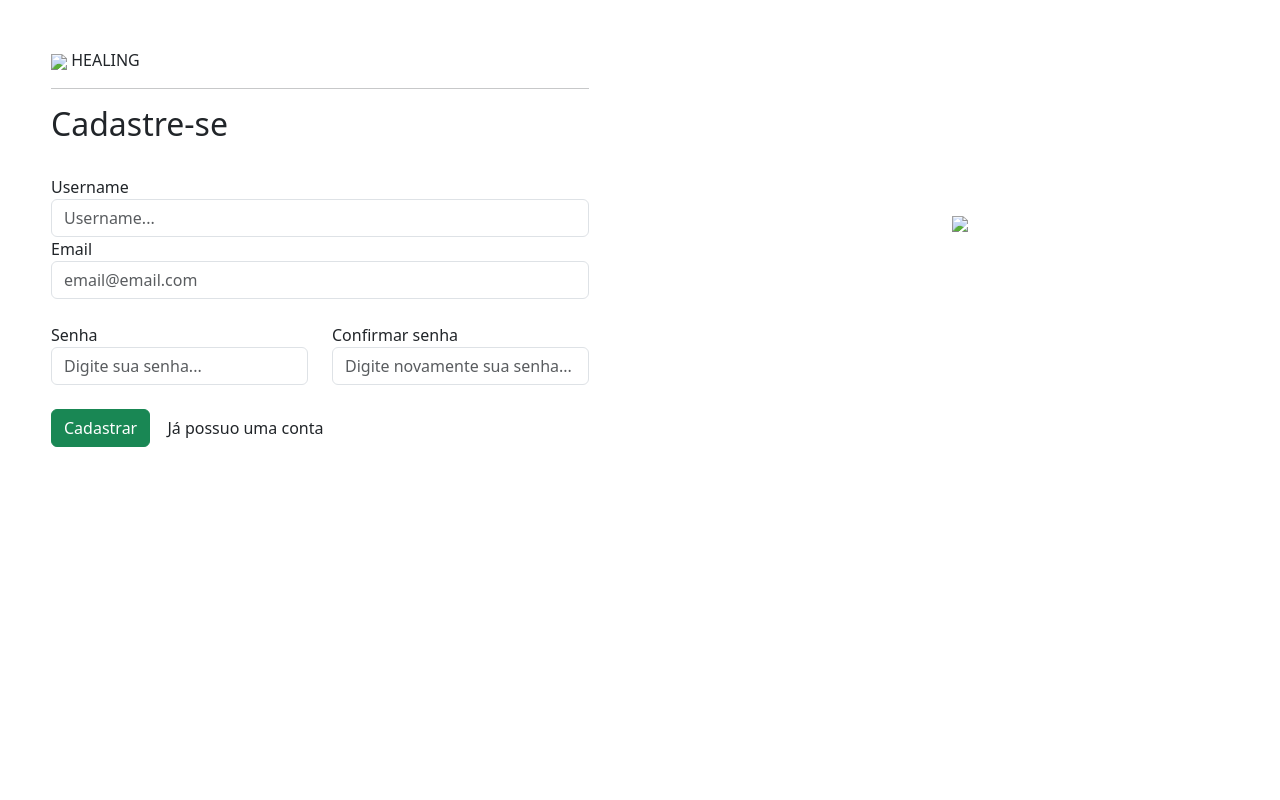
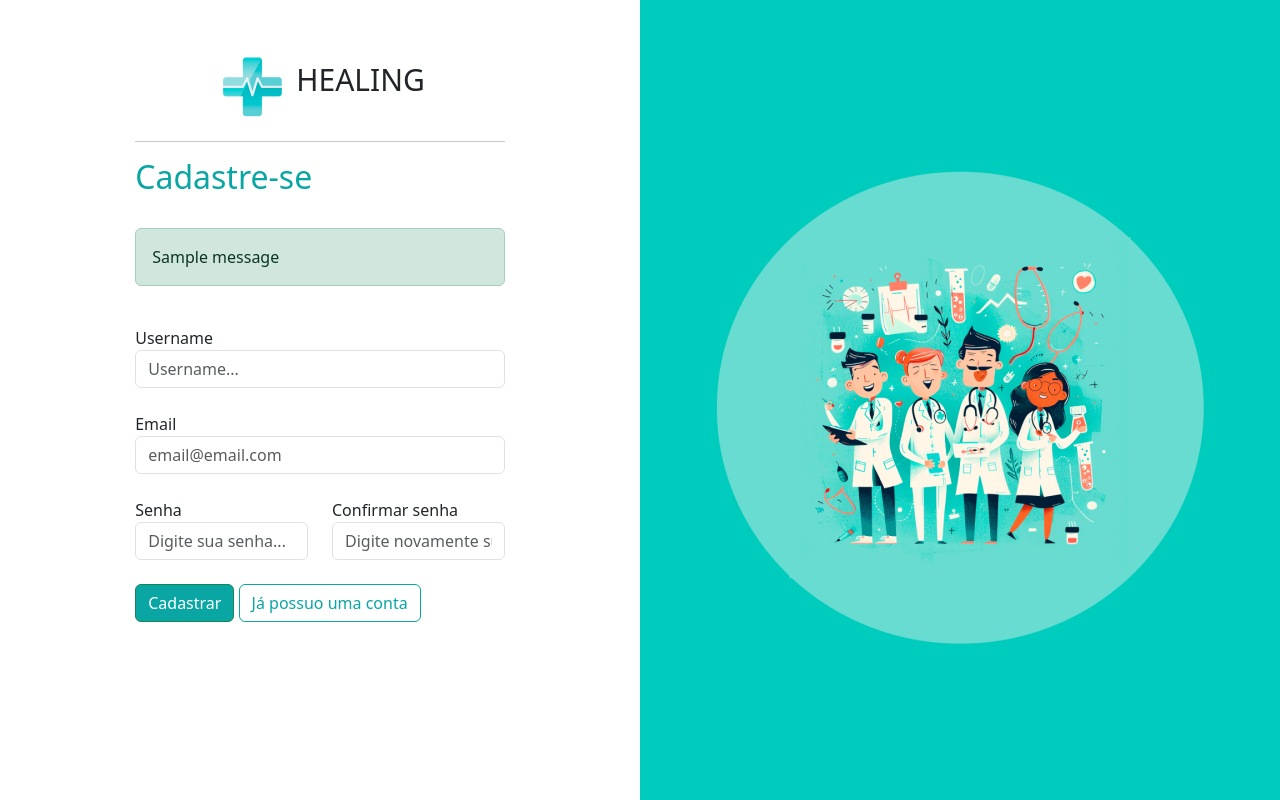
Before and after one commit to jvbicalho01/PSW_10_healing, a Django app: template usuarios/templates/cadastro.html in a window 1280 px wide. Run offline with Django 5.2, Linux system fonts and the light colour scheme; the template is opened without the code that fills it, so the values that code supplies are empty; one stand-in notice (Sample message) is shown.

Commit message:
add cadastro

```diff
--- a/templates/base.html
+++ b/templates/base.html
@@ -1,10 +1,12 @@
+{% load static %}
+
 <!doctype html>
 <html lang="pt-br">
 
 <head>
     <meta charset="utf-8">
     <meta name="viewport" content="width=device-width, initial-scale=1">
-    <link rel="stylesheet" href="">
+    <link rel="stylesheet" href="{% static 'geral/css/base.css' %}">
     <title>{% block 'title' %}{% endblock %}</title>
     <link href="https://cdn.jsdelivr.net/npm/bootstrap@5.3.3/dist/css/bootstrap.min.css" rel="stylesheet">
     {% block 'head' %} {% endblock 'head' %}
--- /dev/null
+++ b/templates/static/geral/css/base.css
@@ -0,0 +1,17 @@
+:root{
+    --main-color: #00CCBE;
+    --dark-color: #09A6A3;
+    --contrast-color: #FFD686;
+}
+
+.bg-color-dark{
+    background-color: var(--main-color);
+}
+
+.p.bold {
+    font-weight: bold;
+}
+
+.color-dark{
+    color: var(--dark-color);
+}
--- /dev/null
+++ b/templates/static/usuarios/css/usuarios.css
@@ -0,0 +1,37 @@
+.bg-main{
+    background-color: var(--main-color);
+    height: 100vh;
+}
+
+.cont-cadastro{
+    width: 60%;
+}
+
+.cont-logo{
+    text-align: center;
+}
+
+.text-logo{
+    font-size: 30px;
+    font-family: system-ui, -apple-system, BlinkMacSystemFont, 'Segoe UI', Roboto, Oxygen, Ubuntu, Cantarell, 'Open Sans', 'Helvetica Neue', sans-serif;
+}
+
+.font-destaque1{
+    color: var(--dark-color);
+}
+
+.btn-dark-color{
+    background-color: var(--dark-color);
+    color: white;
+}
+
+.btn-dark-color-outline{
+    border: 1px solid var(--dark-color);
+    color: var(--dark-color);
+}
+
+.btn-dark-color-outline:hover{
+    background-color: var(--dark-color);
+    color: white;
+    border: 1px solid var(--dark-color);
+}
--- a/usuarios/templates/cadastro.html
+++ b/usuarios/templates/cadastro.html
@@ -1,4 +1,12 @@
 {% extends "base.html" %}
+
+{% load static %}
+
+{% block 'head' %}
+
+    <link rel="stylesheet" href="{% static 'usuarios/css/usuarios.css' %}">
+
+{% endblock 'head' %}
 
 {% block 'title' %}
     Cadastro
@@ -15,17 +23,29 @@
                 <div class="cont-cadastro">
                     <br>
                     <br>
-                    <section>
-                        <img src="#" class="logo">
+                    <section class="cont-logo">
+                        <img src="{% static 'geral/img/logo.png' %}" class="logo">
                         <label class="text-logo">HEALING</label>
                     </section>
                     <hr>
 
-                    <form action="" method="POST">
+                    <form action="{% url 'cadastro' %}" method="POST">
+                        {% csrf_token %}
                         <h2 class="font-destaque1">Cadastre-se</h2>
+
+                        {% if messages %}
+                            <br>
+                            {% for message in messages %}
+                                <section class="alert {{message.tags}}">
+                                    {{message}}
+                                </section>
+                            {% endfor %}
+                        {% endif %}
+
                         <br>
                         <label>Username</label>
                         <input type="text" name="username" id="" class="form-control" placeholder="Username...">
+                        <br>
                         <label>Email</label>
                         <input type="text" name="email" id="" placeholder="email@email.com" class="form-control">
                         <br>
@@ -50,7 +70,7 @@
             </div>
 
             <div class="col-md bg-main d-flex justify-content-center align-items-center">
-                <img src="#">
+                <img src="{% static 'usuarios/img/ilustracao.png' %}">
             </div>
 
         </div>
```
Also changed, not shown: healing/settings.py (+12 -0 lines), usuarios/views.py (+34 -2 lines), db.sqlite3, templates/static/geral/img/logo.png (added), templates/static/usuarios/img/ilustracao.png (added).
